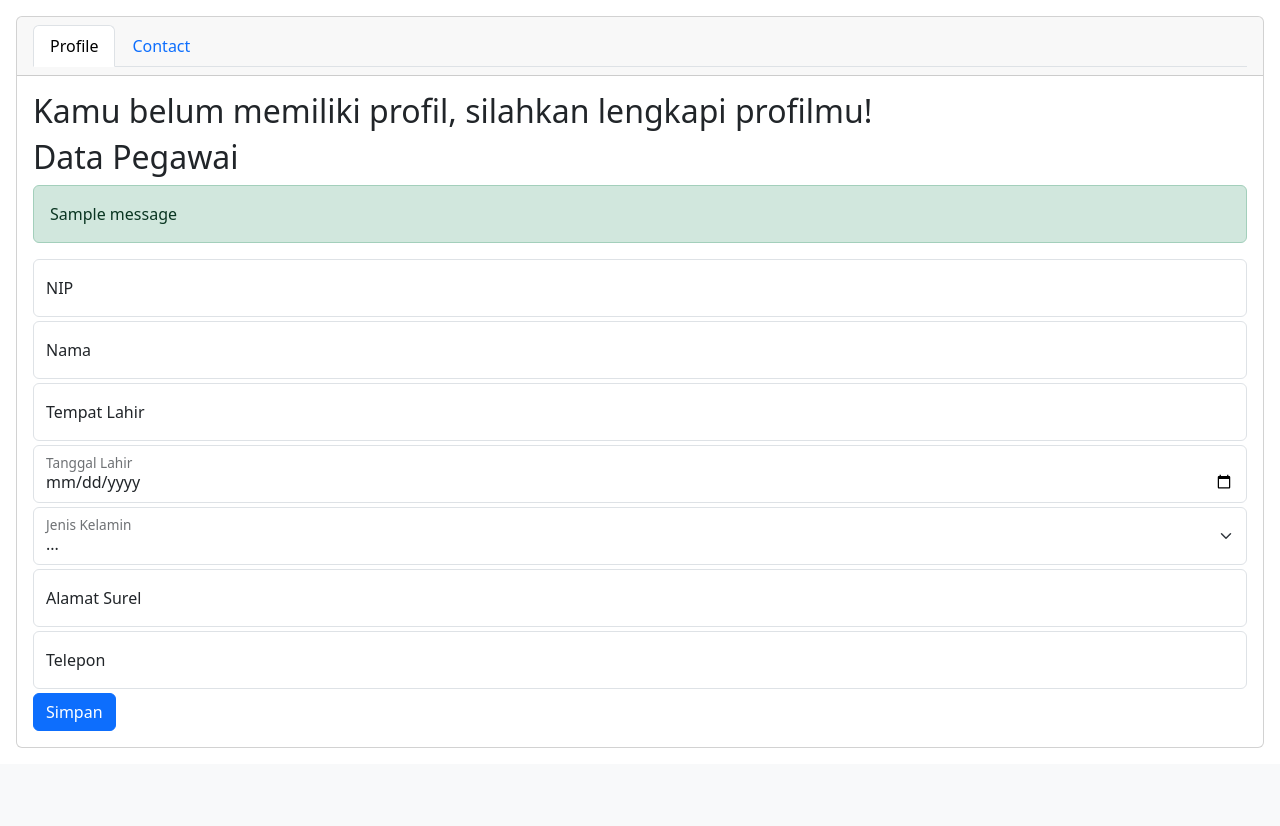
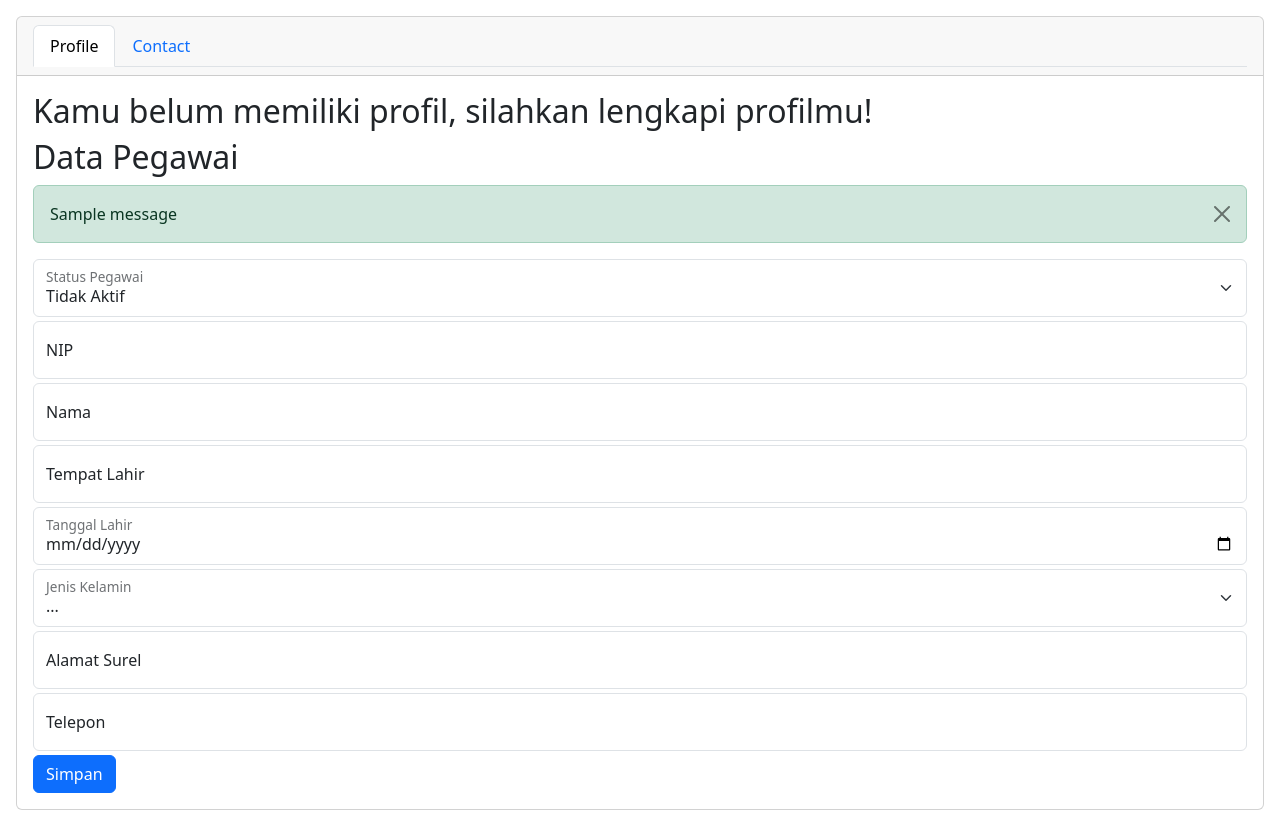
Before and after one commit to viocesar24/sigawai, a Django app: page /profil/ in a window 1280 px wide. Shown: the part 56-882 px from the top of the page. Before the commit the page ends 804 px from the top, so only its background shows below. Run offline with Django 4.2, Linux system fonts and the light colour scheme; a user stored in the database is signed in; data comes from the database, SQL or seed files in the repository; tables that the repository leaves empty hold one stand-in row (values such as "Sample post"); one stand-in notice (Sample message) is shown.

Commit message:
fix profile pegawai page

```diff
--- a/pegawai/templates/pegawai/profile.html
+++ b/pegawai/templates/pegawai/profile.html
@@ -5,32 +5,27 @@
     <meta charset="utf-8">
     <meta name="viewport" content="width=device-width, initial-scale=1">
     <title>Bootstrap demo</title>
-    <link href="https://cdn.jsdelivr.net/npm/bootstrap@5.3.0/dist/css/bootstrap.min.css" rel="stylesheet"
-        integrity="sha384-9ndCyUaIbzAi2FUVXJi0CjmCapSmO7SnpJef0486qhLnuZ2cdeRhO02iuK6FUUVM" crossorigin="anonymous">
+    <link href="https://cdn.jsdelivr.net/npm/bootstrap@5.3.0/dist/css/bootstrap.min.css" rel="stylesheet" integrity="sha384-9ndCyUaIbzAi2FUVXJi0CjmCapSmO7SnpJef0486qhLnuZ2cdeRhO02iuK6FUUVM" crossorigin="anonymous">
 </head>
 
 <body>
     <nav class="navbar navbar-expand-lg bg-body-tertiary">
         <div class="container-fluid">
             <a class="navbar-brand" href="{% url 'index' %}">SiGawai</a>
-            <button class="navbar-toggler" type="button" data-bs-toggle="collapse" data-bs-target="#navbarTogglerDemo02"
-                aria-controls="navbarTogglerDemo02" aria-expanded="false" aria-label="Toggle navigation">
+            <button class="navbar-toggler" type="button" data-bs-toggle="collapse" data-bs-target="#navbarTogglerDemo02" aria-controls="navbarTogglerDemo02" aria-expanded="false" aria-label="Toggle navigation">
                 <span class="navbar-toggler-icon"></span>
             </button>
             <div class="collapse navbar-collapse justify-content-end" id="navbarTogglerDemo02">
                 <div class="d-flex">
                     <ul class="navbar-nav me-auto mb-2 mb-lg-0">
                         <li class="nav-item">
-                            <a class="nav-link {% if request.path == '/beranda/' %}active{% endif %}"
-                                aria-current="page" href="{% url 'index' %}">Beranda</a>
+                            <a class="nav-link {% if request.path == '/beranda/' %}active{% endif %}" aria-current="page" href="{% url 'index' %}">Beranda</a>
                         </li>
                         <li class="nav-item">
-                            <a class="nav-link {% if request.path == '/profil/' %}active{% endif %}"
-                                href="{% url 'profile' %}">Profil {{ username }}</a>
+                            <a class="nav-link {% if request.path == '/profil/' %}active{% endif %}" href="{% url 'profile' %}">Profil {{ username }}</a>
                         </li>
                         <li class="nav-item">
-                            <a class="nav-link {% if request.path == '/signout/' %}active{% endif %}"
-                                href="{% url 'signout' %}">Keluar</a>
+                            <a class="nav-link {% if request.path == '/signout/' %}active{% endif %}" href="{% url 'signout' %}">Keluar</a>
                         </li>
                     </ul>
                 </div>
@@ -42,21 +37,16 @@
             <div class="card-header">
                 <ul class="nav nav-tabs" id="myTab" role="tablist">
                     <li class="nav-item" role="presentation">
-                        <button class="nav-link active" id="profile-tab" data-bs-toggle="tab"
-                            data-bs-target="#profile-tab-pane" type="button" role="tab" aria-controls="profile-tab-pane"
-                            aria-selected="false">Profile</button>
+                        <button class="nav-link active" id="profile-tab" data-bs-toggle="tab" data-bs-target="#profile-tab-pane" type="button" role="tab" aria-controls="profile-tab-pane" aria-selected="false">Profile</button>
                     </li>
                     <li class="nav-item" role="presentation">
-                        <button class="nav-link" id="contact-tab" data-bs-toggle="tab"
-                            data-bs-target="#contact-tab-pane" type="button" role="tab" aria-controls="contact-tab-pane"
-                            aria-selected="false">Contact</button>
+                        <button class="nav-link" id="contact-tab" data-bs-toggle="tab" data-bs-target="#contact-tab-pane" type="button" role="tab" aria-controls="contact-tab-pane" aria-selected="false">Contact</button>
                     </li>
                 </ul>
             </div>
             <div class="card-body">
                 <div class="tab-content" id="myTabContent">
-                    <div class="tab-pane fade show active" id="profile-tab-pane" role="tabpanel"
-                        aria-labelledby="profile-tab" tabindex="0">
+                    <div class="tab-pane fade show active" id="profile-tab-pane" role="tabpanel" aria-labelledby="profile-tab" tabindex="0">
                         {% if pegawai %}
                         <!-- Tampilkan pesan jika ada data pegawai -->
                         <div class="pegawai">
@@ -76,81 +66,72 @@
                                 {% if messages %}
                                 {% for message in messages %}
                                 {% if message.tags == 'success' %}
-                                <div class="alert alert-success" role="alert">{{ message }}</div>
+                                <div class="alert alert-success alert-dismissible fade show" role="alert">
+                                    {{ message }}
+                                    <button type="button" class="btn-close" data-bs-dismiss="alert" aria-label="Close"></button>
+                                </div>
                                 {% elif message.tags == 'error' %}
-                                <div class="alert alert-danger" role="alert">{{ message }}</div>
+                                <div class="alert alert-danger alert-dismissible fade show" role="alert">
+                                    {{ message }}
+                                    <button type="button" class="btn-close" data-bs-dismiss="alert" aria-label="Close"></button>
+                                </div>
                                 {% else %}
-                                <div class="alert" role="alert">{{ message }}</div>
+                                <div class="alert alert-dismissible fade show" role="alert">
+                                    {{ message }}
+                                    <button type="button" class="btn-close" data-bs-dismiss="alert" aria-label="Close"></button>
+                                </div>
                                 {% endif %}
                                 {% endfor %}
                                 {% endif %}
                                 <div class="form-floating mb-1">
-                                    <input name="nip_pegawai" type="text" class="form-control" id="floatingInputNIP"
-                                        placeholder="Nomor Induk Pegawai" value="{{ pegawai.nip_pegawai }}" required>
+                                    <select name="aktif_pegawai" class="form-select" id="floatingSelectStatusPegawai" aria-label="Pilih Status Pegawai" required>
+                                        <option value="0" {% if pegawai.aktif_pegawai == 0 %}selected{% endif %}>Tidak Aktif</option>
+                                        <option value="1" {% if pegawai.aktif_pegawai == 1 %}selected{% endif %}>Aktif</option>
+                                    </select>
+                                    <label for="floatingSelectStatusPegawai">Status Pegawai</label>
+                                </div>
+                                <div class="form-floating mb-1">
+                                    <input name="nip_pegawai" type="text" class="form-control" id="floatingInputNIP" placeholder="Nomor Induk Pegawai" value="{{ pegawai.nip_pegawai }}" required>
                                     <label for="floatingInputNIP">NIP</label>
                                 </div>
                                 <div class="form-floating mb-1">
-                                    <input name="nama_pegawai" type="text" class="form-control" id="floatingInputNama"
-                                        placeholder="Nama Lengkap" value="{{ pegawai.nama_pegawai }}" required>
+                                    <input name="nama_pegawai" type="text" class="form-control" id="floatingInputNama" placeholder="Nama Lengkap" value="{{ pegawai.nama_pegawai }}" required>
                                     <label for="floatingInputNama">Nama</label>
                                 </div>
                                 <div class="form-floating mb-1">
-                                    <input name="tempat_lahir_pegawai" type="text" class="form-control"
-                                        id="floatingInputTempatLahir" placeholder="Tempat Lahir"
-                                        value="{{ pegawai.tempat_lahir_pegawai }}" required>
+                                    <input name="tempat_lahir_pegawai" type="text" class="form-control" id="floatingInputTempatLahir" placeholder="Tempat Lahir" value="{{ pegawai.tempat_lahir_pegawai }}" required>
                                     <label for="floatingInputTempatLahir">Tempat Lahir</label>
                                 </div>
                                 <div class="form-floating mb-1">
-                                    <input name="tanggal_lahir_pegawai" type="date" class="form-control"
-                                        id="floatingInputTanggalLahir" placeholder="Tanggal Lahir"
-                                        value="{{ pegawai.tanggal_lahir_pegawai }}" required>
+                                    <input name="tanggal_lahir_pegawai" type="date" class="form-control" id="floatingInputTanggalLahir" placeholder="Tanggal Lahir" value="{{ tanggal_lahir_pegawai }}" required>
                                     <label for="floatingInputTanggalLahir">Tanggal Lahir</label>
                                 </div>
                                 <div class="form-floating mb-1">
-                                    <select name="jenis_kelamin_pegawai" class="form-select" id="floatingSelectSex"
-                                        aria-label="Pilih Jenis Kelamin" required>
-                                        {% if pegawai.jenis_kelamin_pegawai == 0 %}
-                                        <option selected>...</option>
-                                        <option selected value="0">Laki-Laki</option>
-                                        <option value="1">Perempuan</option>
-                                        {% elif pegawai.jenis_kelamin_pegawai == 1 %}
-                                        <option selected>...</option>
-                                        <option value="0">Laki-Laki</option>
-                                        <option selected value="1">Perempuan</option>
-                                        {% else %}
-                                        <option selected>...</option>
-                                        <option value="0">Laki-Laki</option>
-                                        <option value="1">Perempuan</option>
-                                        {% endif %}
+                                    <select name="jenis_kelamin_pegawai" class="form-select" id="floatingSelectSex" aria-label="Pilih Jenis Kelamin" required>
+                                        <option value="" {% if not pegawai.jenis_kelamin_pegawai %}selected{% endif %}> ...</option>
+                                        <option value="Laki-Laki" {% if pegawai.jenis_kelamin_pegawai == "Laki-Laki" %}selected{% endif %}>Laki-Laki</option>
+                                        <option value="Perempuan" {% if pegawai.jenis_kelamin_pegawai == "Perempuan" %}selected{% endif %}>Perempuan</option>
                                     </select>
                                     <label for="floatingSelectSex">Jenis Kelamin</label>
                                 </div>
                                 <div class="form-floating mb-1">
-                                    <input name="surel_pegawai" type="email" class="form-control"
-                                        id="floatingInputSurel" placeholder="nama@contoh.com"
-                                        value="{{ pegawai.surel_pegawai }}" required>
+                                    <input name="surel_pegawai" type="email" class="form-control" id="floatingInputSurel" placeholder="nama@contoh.com" value="{{ pegawai.surel_pegawai }}" required>
                                     <label for="floatingInputSurel">Alamat Surel</label>
                                 </div>
                                 <div class="form-floating mb-1">
-                                    <input name="telepon_pegawai" type="text" class="form-control"
-                                        id="floatingInputTelepon" placeholder="Telepon"
-                                        value="{{ pegawai.telepon_pegawai }}" required>
+                                    <input name="telepon_pegawai" type="text" class="form-control" id="floatingInputTelepon" placeholder="Telepon" value="{{ pegawai.telepon_pegawai }}" required>
                                     <label for="floatingInputTelepon">Telepon</label>
                                 </div>
                                 <button type="submit" class="btn btn-primary">Simpan</button>
                             </form>
                         </div>
                     </div>
-                    <div class="tab-pane fade" id="contact-tab-pane" role="tabpanel" aria-labelledby="contact-tab"
-                        tabindex="0">
-                        ...</div>
+                    <div class="tab-pane fade" id="contact-tab-pane" role="tabpanel" aria-labelledby="contact-tab" tabindex="0">...</div>
                 </div>
             </div>
         </div>
     </div>
-    <script src="https://cdn.jsdelivr.net/npm/bootstrap@5.3.0/dist/js/bootstrap.bundle.min.js"
-        integrity="sha384-geWF76RCwLtnZ8qwWowPQNguL3RmwHVBC9FhGdlKrxdiJJigb/j/68SIy3Te4Bkz"
-        crossorigin="anonymous"></script>
+    <script src="https://cdn.jsdelivr.net/npm/bootstrap@5.3.0/dist/js/bootstrap.bundle.min.js" integrity="sha384-geWF76RCwLtnZ8qwWowPQNguL3RmwHVBC9FhGdlKrxdiJJigb/j/68SIy3Te4Bkz" crossorigin="anonymous"></script>
 </body>
 
 </html>
--- a/pegawai/views.py
+++ b/pegawai/views.py
@@ -13,6 +13,7 @@ def index(request):
     return render(request, "pegawai/index.html", context)
 
 
+@login_required
 def profile(request):
     # Mendapatkan username user yang sedang login
     username = request.user.username
@@ -20,10 +21,17 @@ def profile(request):
     # Mendapatkan data pegawai dari user yang sedang login
     try:
         pegawai = Pegawai.objects.get(user=request.user)
+        # Ubah format tanggal lahir menjadi "YYYY-MM-DD"
+        tanggal_lahir_pegawai = pegawai.tanggal_lahir_pegawai.strftime("%Y-%m-%d")
     except Pegawai.DoesNotExist:
         pegawai = None
+        tanggal_lahir_pegawai = None
 
-    context = {"username": username, "pegawai": pegawai}
+    context = {
+        "username": username,
+        "pegawai": pegawai,
+        "tanggal_lahir_pegawai": tanggal_lahir_pegawai,
+    }
     return render(request, "pegawai/profile.html", context)
 
 
@@ -44,6 +52,7 @@ def signin(request):
     return render(request, "pegawai/signin.html")
 
 
+@login_required
 def signout(request):
     logout(request)
     return redirect("signin")
@@ -63,6 +72,7 @@ def signup(request):
             else:
                 # Buat user baru
                 User.objects.create_user(username=username, password=password)
+                messages.success(request, "Anda berhasil mendaftar, silahkan login.")
                 return redirect("signin")
             # Ganti 'home' dengan URL halaman setelah sign up
         else:
@@ -76,6 +86,7 @@ def add_pegawai(request):
     user_id = request.user.id
 
     if request.method == "POST":
+        aktif_pegawai = request.POST["aktif_pegawai"]
         nip_pegawai = request.POST["nip_pegawai"]
         nama_pegawai = request.POST["nama_pegawai"]
         tempat_lahir_pegawai = request.POST["tempat_lahir_pegawai"]
@@ -88,6 +99,7 @@ def add_pegawai(request):
         try:
             pegawai = Pegawai.objects.get(user_id=user_id)
             # Update data pegawai
+            pegawai.aktif_pegawai = aktif_pegawai
             pegawai.nip_pegawai = nip_pegawai
             pegawai.nama_pegawai = nama_pegawai
             pegawai.tempat_lahir_pegawai = tempat_lahir_pegawai
@@ -100,6 +112,7 @@ def add_pegawai(request):
         except Pegawai.DoesNotExist:
             # Buat pegawai baru
             Pegawai.objects.create(
+                aktif_pegawai=aktif_pegawai,
                 nip_pegawai=nip_pegawai,
                 nama_pegawai=nama_pegawai,
                 tempat_lahir_pegawai=tempat_lahir_pegawai,
```
Also changed, not shown: pegawai/models.py (+33 -8 lines), pegawai/templates/pegawai/index.html (+6 -13 lines), pegawai/templates/pegawai/signin.html (+16 -12 lines), pegawai/templates/pegawai/signup.html (+21 -12 lines), db.sqlite3, pegawai/migrations/0001_initial.py, pegawai/migrations/0002_pegawai_user.py (deleted).
